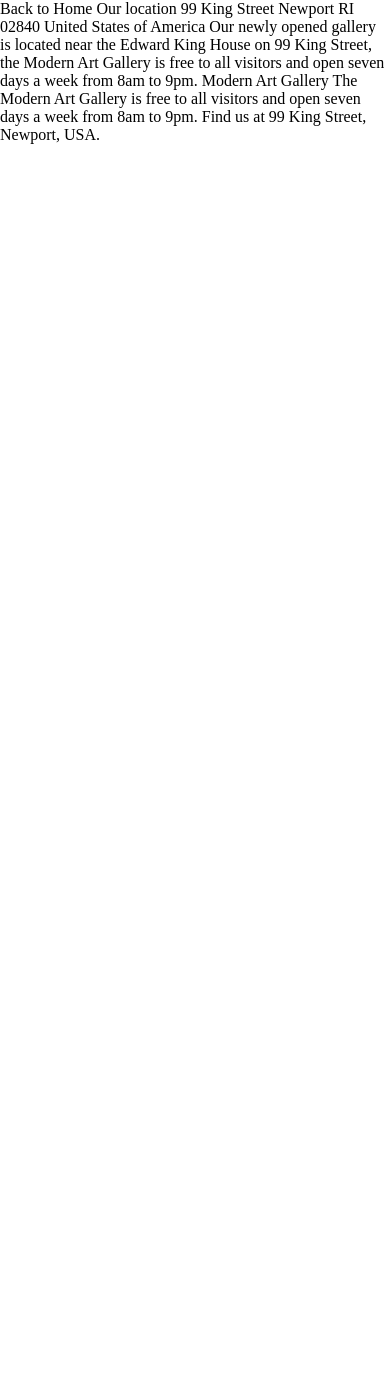
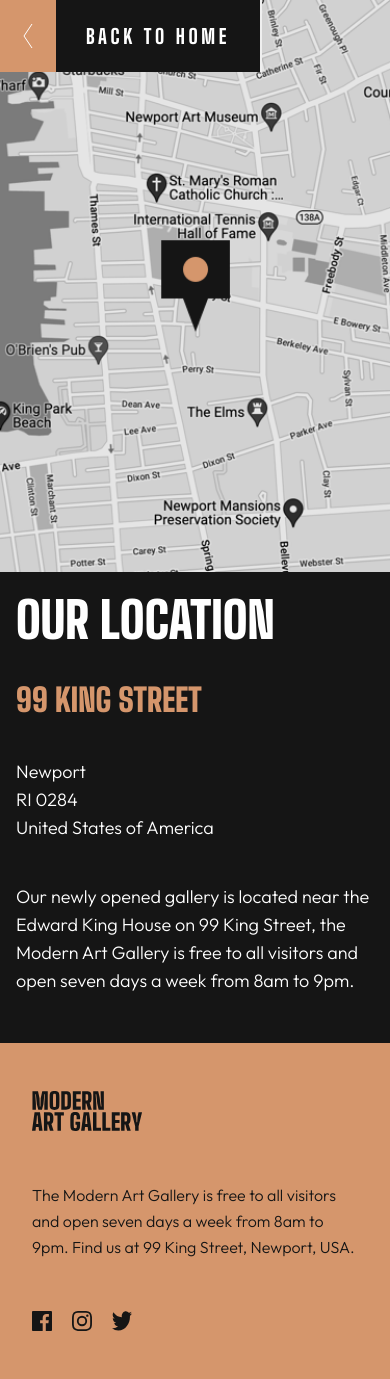
Before and after one commit to Slyssy/art-gallery, a plain HTML site: page location.html in a window 390 px wide. Before the commit the page ends 844 px from the top, so only its background shows below. Drawn offline with Linux system fonts and the light colour scheme.

Commit message:
Finalized location mobile layout.

```diff
--- a/location.html
+++ b/location.html
@@ -24,15 +24,73 @@
       rel="stylesheet"
     />
     <link rel="stylesheet" href="./styles.css" />
-
-    <link rel="stylesheet" href="./styles.css" />
   </head>
   <body>
-    Back to Home Our location 99 King Street Newport RI 02840 United States of
-    America Our newly opened gallery is located near the Edward King House on 99
-    King Street, the Modern Art Gallery is free to all visitors and open seven
-    days a week from 8am to 9pm. Modern Art Gallery The Modern Art Gallery is
-    free to all visitors and open seven days a week from 8am to 9pm. Find us at
-    99 King Street, Newport, USA.
+    <div id="location-page-container">
+      <section id="map">
+        <div class="map-image-container">
+          <picture>
+            <source
+              media="(min-width:992px"
+              srcset="/assets/desktop/image-map.png"
+            />
+            <source
+              media="(min-width: 768px"
+              srcset="/assets/tablet/image-map.png"
+            />
+            <img
+              src="./assets/mobile/image-map.png"
+              alt="Man and Woman looking
+        at a photograph gallery piece of an senior woman black and white
+        wearing brown glasses."
+            />
+          </picture>
+        </div>
+        <button class="our-location-btn">
+          <div class="button-icon">
+            <svg width="10" height="24" xmlns="http://www.w3.org/2000/svg">
+              <path stroke="#FFF" fill="none" d="M9 24 1 12 9 0" />
+            </svg>
+          </div>
+          <div class="button-words">Back to Home</div>
+        </button>
+      </section>
+      <section class="king-street">
+        <h1>Our Location</h1>
+        <h2>99 King Street</h2>
+        <div class="city-state-zip">
+          <p>Newport</p>
+          <p>RI 0284</p>
+          <p>United States of America</p>
+        </div>
+        <div class="directions">
+          <p>
+            Our newly opened gallery is located near the Edward King House on 99
+            King Street, the Modern Art Gallery is free to all visitors and open
+            seven days a week from 8am to 9pm.
+          </p>
+        </div>
+      </section>
+      <footer class="location-footer">
+        <div class="modern-art-gallery">
+          <img src="./assets/logo-dark.svg" alt="" />
+        </div>
+        <p>
+          The Modern Art Gallery is free to all visitors and open seven days a
+          week from 8am to 9pm. Find us at 99 King Street, Newport, USA.
+        </p>
+        <div class="social-links">
+          <img
+            src="./assets/icon-facebook-dark.svg"
+            alt="facebook icon white"
+          />
+          <img
+            src="./assets/icon-instagram-dark.svg"
+            alt="instagram icon white"
+          />
+          <img src="./assets/icon-twitter-dark.svg" alt="twitter icon white" />
+        </div>
+      </footer>
+    </div>
   </body>
 </html>
--- a/styles.css
+++ b/styles.css
@@ -229,6 +229,102 @@
   height: 20px;
 }
 
+/* ? Map page Mobile Styling */
+#location-page-container {
+  width: 100vw;
+  margin: 0 auto;
+  display: flex;
+  flex-direction: column;
+  align-items: center;
+}
+#map {
+  height: 550px;
+}
+
+.map-image-container {
+  width: 100vw;
+  height: 550px;
+  position: relative;
+}
+
+.map-image-container img {
+  width: 100%;
+  object-fit: cover;
+}
+
+button.our-location-btn {
+  width: 264px;
+  height: 72px;
+  display: flex;
+  justify-content: center;
+  align-items: center;
+  border: none;
+  cursor: pointer;
+  z-index: 1;
+  position: absolute;
+  top: 0;
+  left: -2px;
+}
+
+button.our-location:hover .button-words {
+  background-color: var(--gold);
+}
+
+button.our-location:hover .button-icon {
+  background-color: var(--black);
+}
+
+section.king-street {
+  background-color: var(--black);
+  width: 100vw;
+  height: 493px;
+  padding: 48px 16px;
+  display: flex;
+  flex-direction: column;
+  justify-content: space-between;
+  align-items: flex-start;
+}
+
+section.king-street h1 {
+  font-family: 'Big Shoulders Display', cursive;
+  font-size: 50px;
+  font-weight: 900;
+  line-height: 45px;
+  color: white;
+  text-transform: uppercase;
+}
+
+section.king-street h2 {
+  font-family: 'Big Shoulders Display', cursive;
+  font-size: 32px;
+  font-weight: 900;
+  line-height: 32px;
+  color: var(--gold);
+  text-transform: uppercase;
+}
+
+section.king-street p {
+  font-family: 'Outfit', sans-serif;
+  font-size: 18px;
+  font-weight: 300;
+  line-height: 28px;
+  color: white;
+}
+
+footer.location-footer {
+  width: 100vw;
+  height: 336px;
+  background-color: var(--gold);
+}
+
+footer.location-footer p {
+  color: var(--black);
+}
+
+footer.location-footer .social-links {
+  display: flex;
+  justify-content: space-between;
+}
 /* #Medium devices (landscape tablets, 768px and up) */
 @media only screen and (min-width: 768px) {
   main {
```
Also changed, not shown: index.html (+0 -2 lines), assets/icon-facebook-dark.svg (added), assets/icon-instagram-dark.svg (added), assets/icon-twitter-dark.svg (added).
